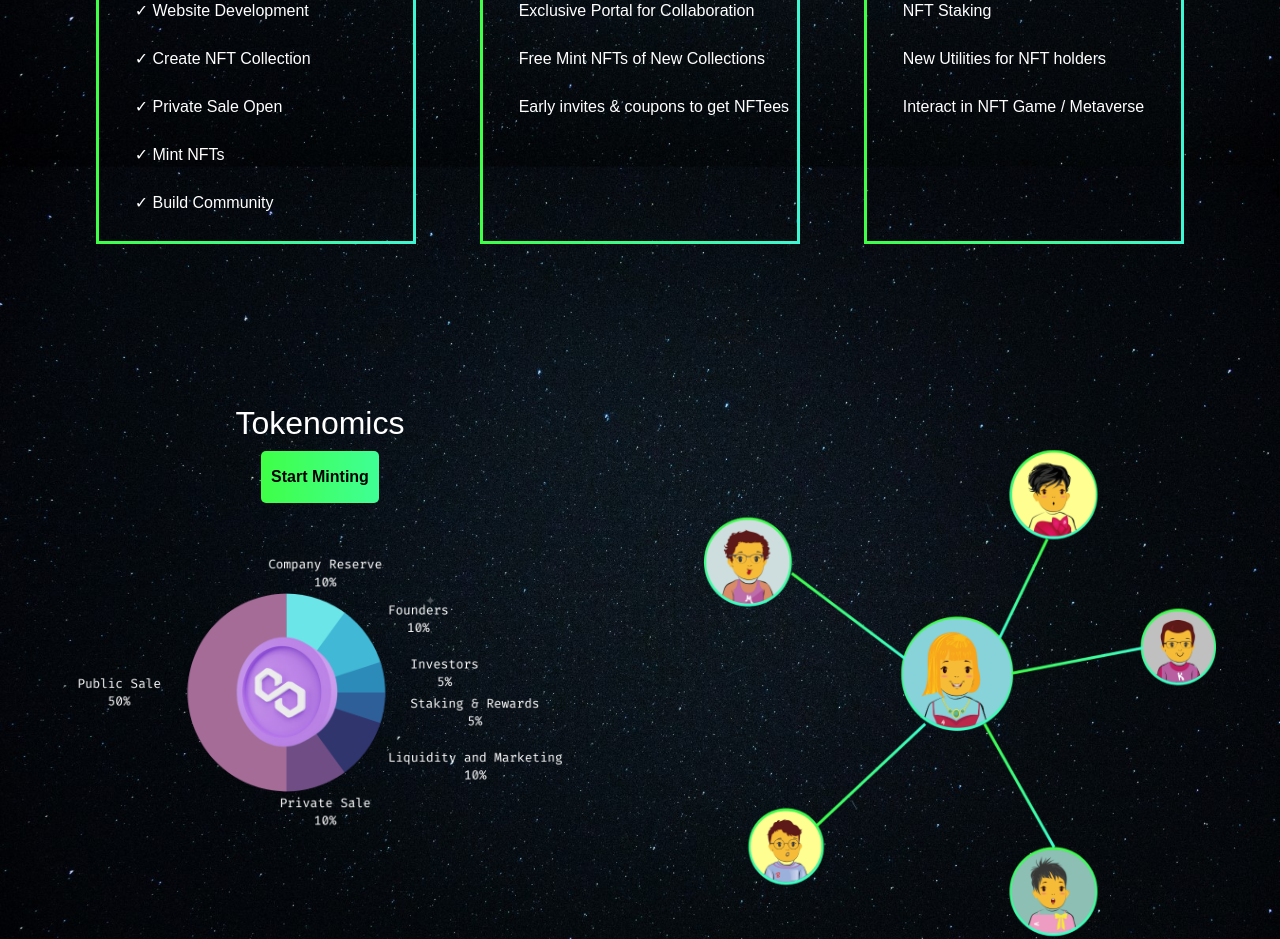
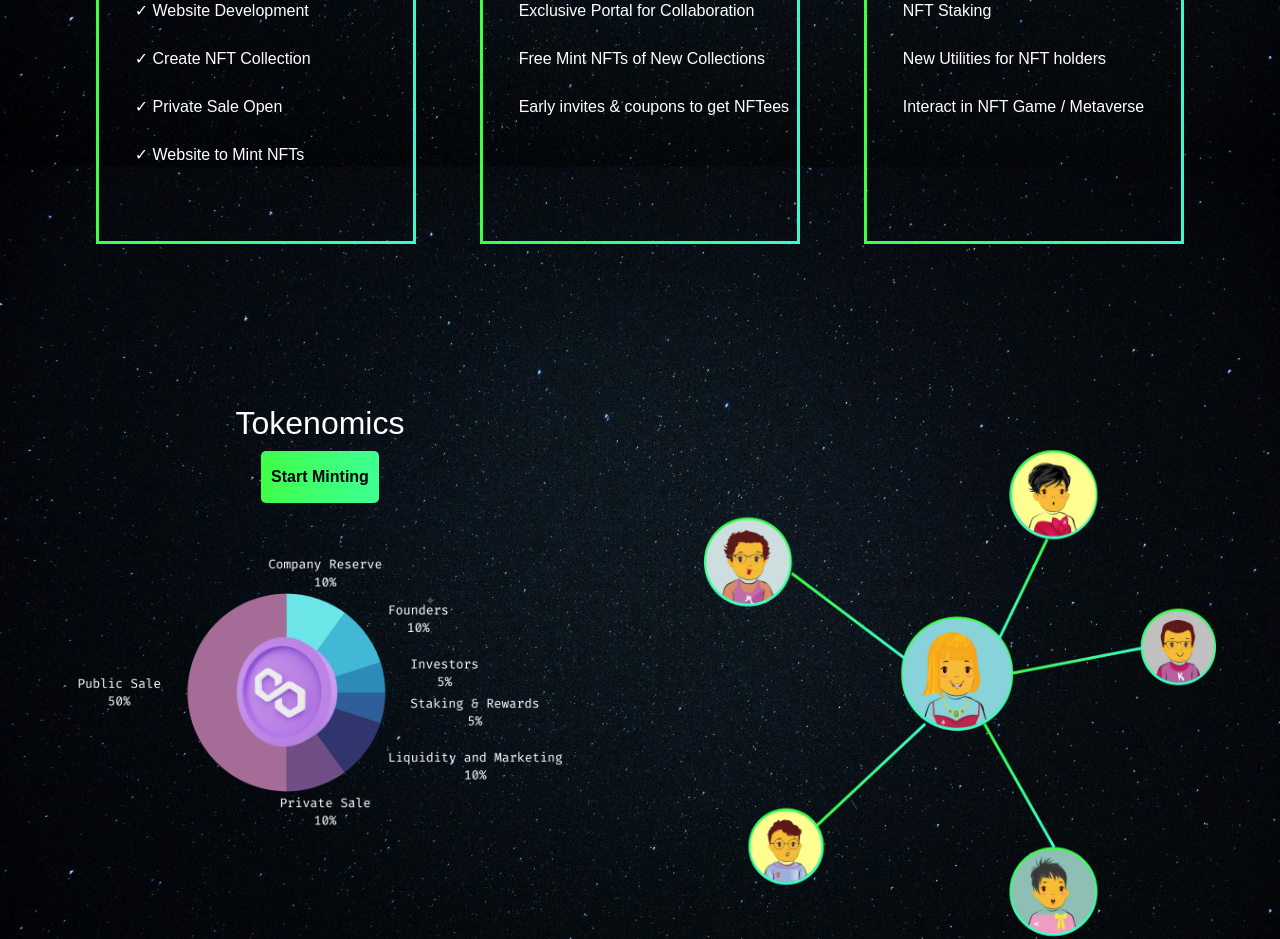
Before and after one commit to enteraltspace/altspacechamps, a React (Create React App) app: page / in a window 1280 px wide. Shown: the part 1540-2479 px from the top of the page. Built offline with nearby package versions, Linux system fonts and the light colour scheme.

Commit message:
Update roadmap.js

```diff
--- a/src/components/roadmap/roadmap.js
+++ b/src/components/roadmap/roadmap.js
@@ -15,8 +15,7 @@ function Roadmap() {
           <p className="roadmap-text">✓ Website Development</p>
           <p className="roadmap-text">✓ Create NFT Collection</p>
           <p className="roadmap-text">✓ Private Sale Open</p>
-          <p className="roadmap-text">✓ Mint NFTs</p>
-          <p className="roadmap-text">✓ Build Community</p>
+          <p className="roadmap-text">✓ Website to Mint NFTs</p>
         </div>
       </div>
       <div className="main-div">
```
